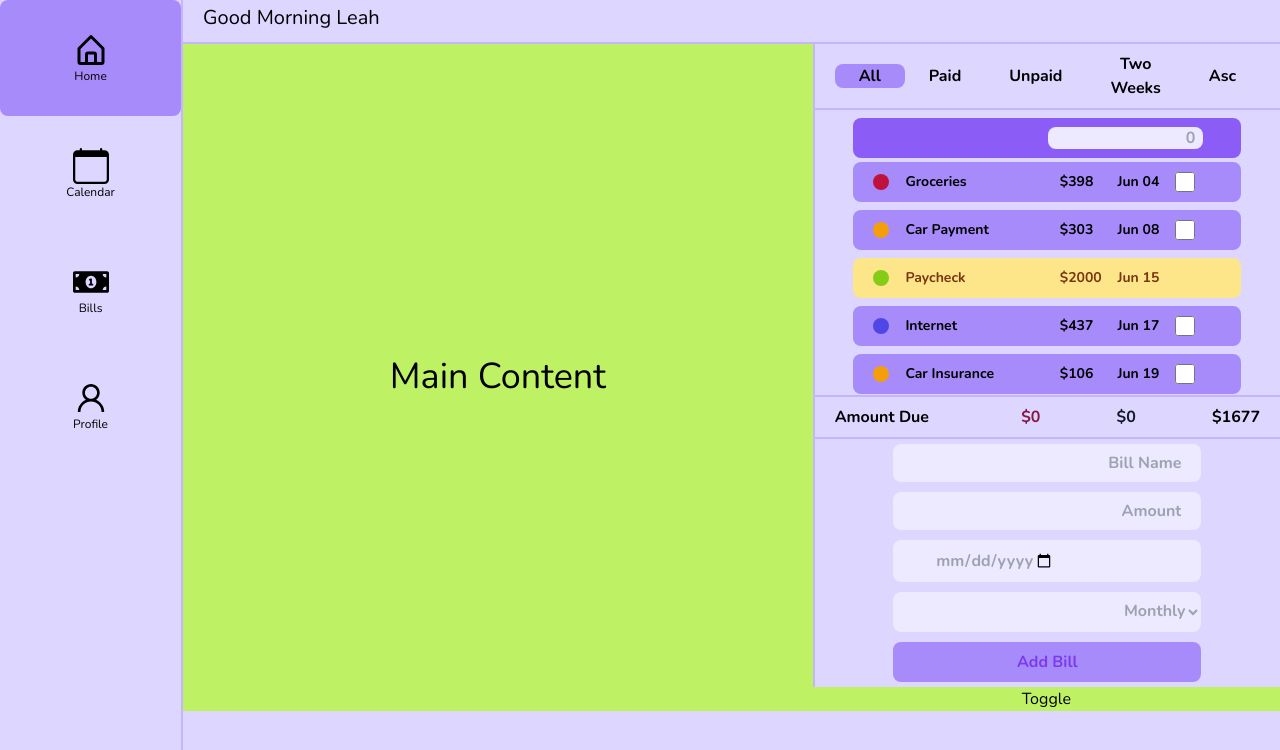
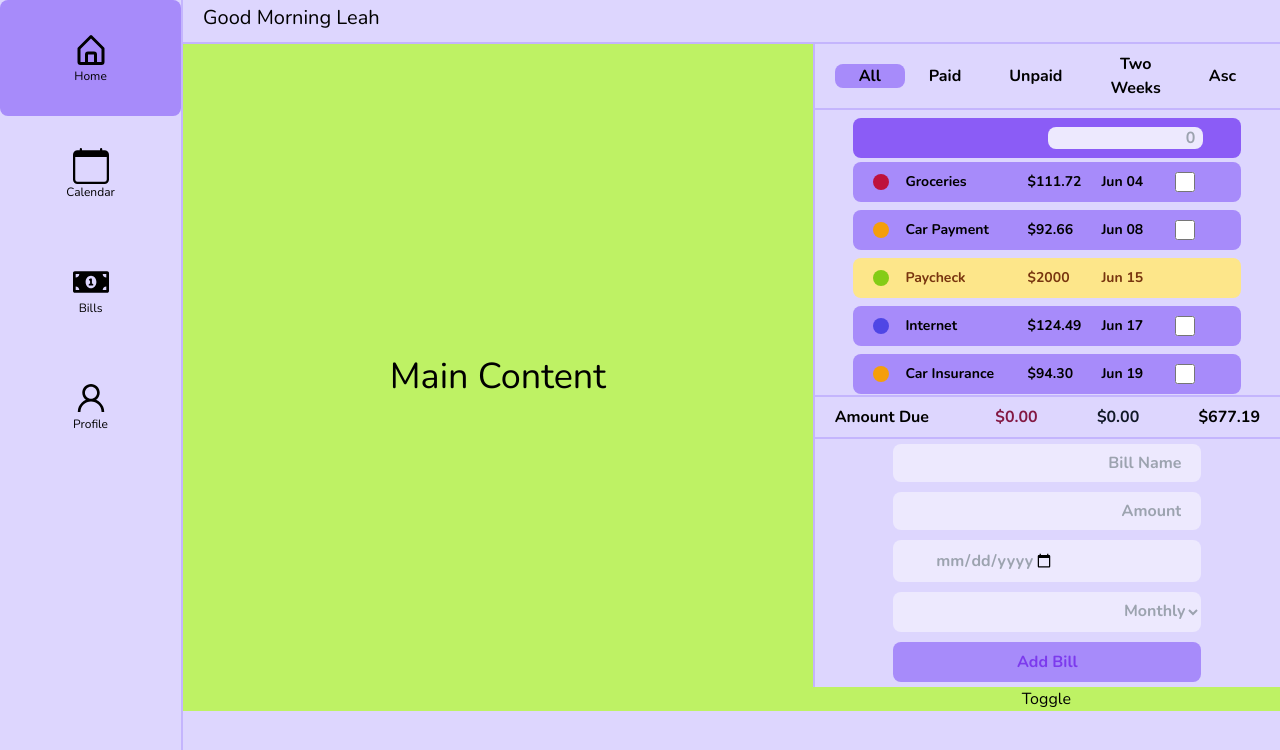
Before and after one commit to jamisonleah/MosaicMetrics, a React (Create React App) app: page / in a window 1280 px wide. Shown: the top 750 px of the page. Built offline with nearby package versions, Linux system fonts and the light colour scheme; a web font is replaced by a local one.

Commit message:
- Think I finished the expense bar - Saving and pushing to master

```diff
--- a/src/components/atoms/IncomeHandler.js
+++ b/src/components/atoms/IncomeHandler.js
@@ -7,7 +7,7 @@ const IncomeHandler = ({incomeState, handleIncome}) => {
     //create a function to handle the bill form and returns the bill as an object with the name, amount, due date, frequency, and paid status
     const handleSubmit = () => {
         handleIncome({
-            amount: amount,
+            amount: parseFloat(amount),
             frequency: frequency,
             dueDate: dueDate
         });
--- a/src/components/organisms/Containers/BillPanel.js
+++ b/src/components/organisms/Containers/BillPanel.js
@@ -18,6 +18,11 @@ const BillPanel = () => {
         max = Math.floor(max);
         return Math.floor(Math.random() * (max - min + 1)) + min;
     }
+    // with two decimal places
+    function getRandomDollar(min, max) {
+        return (Math.random() * (max - min) + min).toFixed(2);
+    }
+
 
     function getRandomDate() {
         let start = new Date(2023, 5, 1);
@@ -38,7 +43,7 @@ const BillPanel = () => {
         for (let i = 0; i < names.length; i++) {
             let bill = {
                 name: names[i],
-                amount: getRandomInt(50, 500),
+                amount: getRandomDollar(50, 150),
                 dueDate: getRandomDate(),
                 paid: false,
                 frequency: getRandomFrequency(),
@@ -70,15 +75,16 @@ const BillPanel = () => {
         });
     }
 
-    //create a function to calculate the total amount of bills
+   // create a function with the amount due and not paid
+   // for filters
     const amountDue = () => {
         let total = 0;
         for (let i = 0; i < billState.bills.length; i++) {
-            if (billState.bills[i].paid === false) {
-                total += billState.bills[i].amount;
+            if (!billState.bills[i].paid) {
+                total += parseFloat(billState.bills[i].amount);
             }
         }
-        return total;
+        return total.toFixed(2);
     }
 
 
@@ -100,7 +106,7 @@ const BillPanel = () => {
      // initialize income state
      const [incomeState, setIncomeState] = useState({
         name: "income",
-        amount: 2000,
+        amount: 2000.00,
         dueDate: '2023-06-01',
         paid: false,
         frequency: 'biweekly',
@@ -386,7 +392,7 @@ const BillPanel = () => {
         <div className={`flex flex-row  h-15 w-5/6 ${paidColor(bill)} rounded-lg py-2 px-5 my-1 font-bold hover:bg-violet-600 hover:text-violet-900`} onClick={() => setSelectedItem(bill)}>
             <div className={`h-4 w-4 rounded-full ${colorFrequency(bill)} mr-4 my-1`}></div>
             <div className="flex flex-row justify-between items-center w-5/6">
-                <p className="text-sm w-3/6 text-left"> {bill.name} </p>
+                <p className="text-sm w-2/6 text-left"> {bill.name} </p>
                 <p className="text-sm w-1/6 text-left"> ${bill.amount} </p>
                 <p className="text-sm w-1/6 text-left"> {formatDate(bill.dueDate)} </p>
                {bill.category === 'expense' ? (
@@ -425,29 +431,31 @@ const BillPanel = () => {
         )
     }
      // create a function that calcuates the total amount of bills due until the selected bill is due
+     // the amount you need to pay before the selected bill is due
      const calculateTotalUntilSelected = () => {
         let total = 0;
         for(let i = 0; i< billState.bills.length; i++){
             if(billState.bills[i].dueDate <= selectedItem.dueDate && !billState.bills[i].paid){
-                total += billState.bills[i].amount;
+                total += parseFloat(billState.bills[i].amount);
             }
         }
-        return total;
+        return total.toFixed(2);
     }
 
     // create a function to calcuate the difference between the total amount of bills and the total amount of income
+    // The amount you have left over to spend
     const calculateDifference = () => {
         let total = 0;
         let income = 0;
         for(let i = 0; i< combinedList.combined.length; i++){
             if(combinedList.combined[i].category === 'expense' && !combinedList.combined[i].paid && combinedList.combined[i].dueDate <= selectedItem.dueDate){
-                total += combinedList.combined[i].amount;
+                total += parseFloat(combinedList.combined[i].amount);
             }
             else if(combinedList.combined[i].category === 'income' && combinedList.combined[i].dueDate <= selectedItem.dueDate){
-                income += combinedList.combined[i].amount;
+                income += parseFloat(combinedList.combined[i].amount);
             }
         }
-        return income - total;
+        return (income - total + parseFloat(initialIncomeInput)).toFixed(2);
     }
 
     const balanceColor = () => {
```
